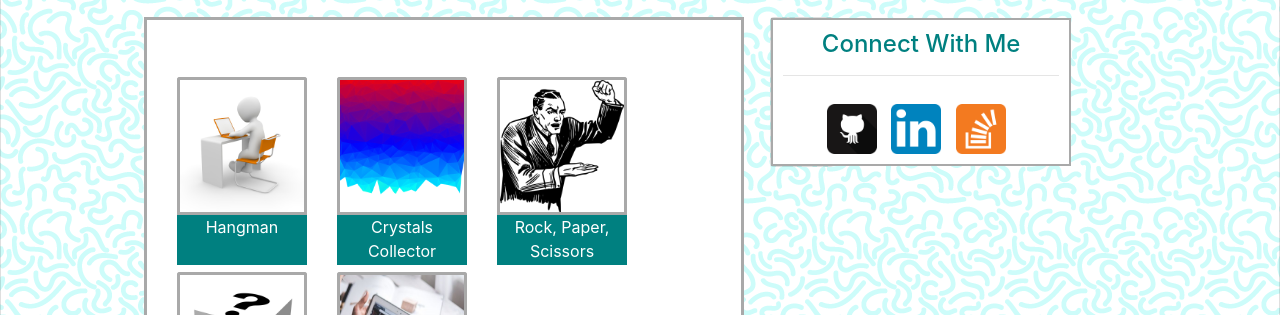
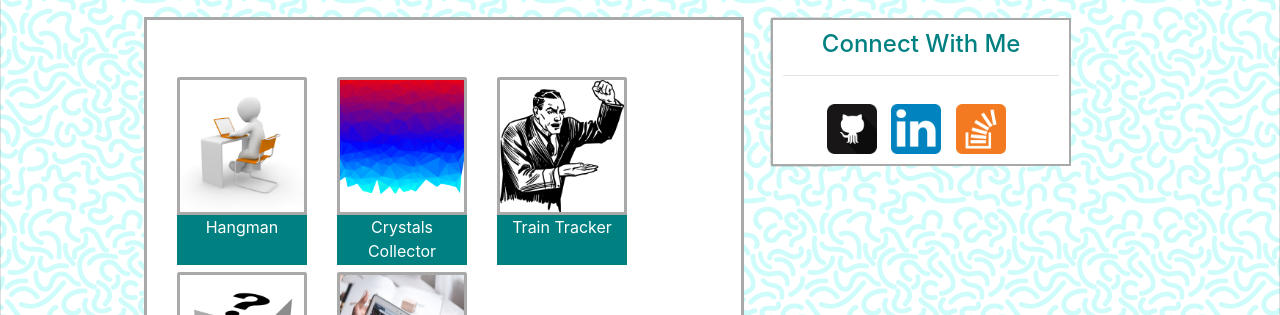
Before and after one commit to jbmarie4/Bootstrap-Portfolio, a plain HTML site: page portfolio.html in a window 1280 px wide. Shown: the part 156-471 px from the top of the page. Drawn offline with nearby package versions, Linux system fonts and the light colour scheme.

Commit message:
Update portfolio.html
train tracker app link added

```diff
--- a/portfolio.html
+++ b/portfolio.html
@@ -70,10 +70,10 @@
                                                 </div>
                                         </div>
                                         <div class="col-sm-3" id="portfolioPics">
-                                                <div class="card3">
+                                                <a href="https://jbmarie4.github.io/TrainTracker/"><div class="card3">
                                                     <img class="card-img-top" src="placeholder_rps.jpg" alt="Card image cap">
                                                     <div class="card-body3">
-                                                        <p class="card-text">Rock, Paper, Scissors</p>
+                                                        <p class="card-text">Train Tracker</p>
                                                     </div>
                                                 </div>
                                         </div>
```
